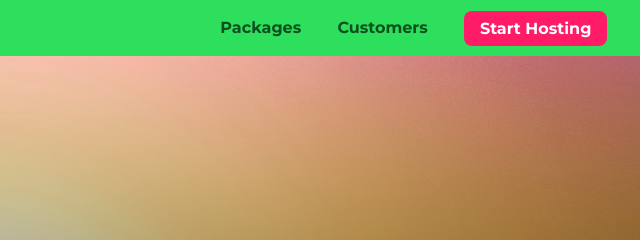
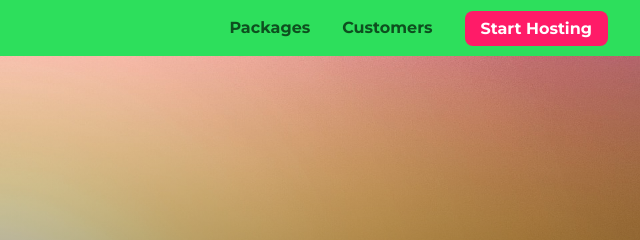
Before and after one commit to maleina/uHost, a plain HTML site: page index.html in a window 1280 px wide. Shown: the top 240 px of the page, 640-1280 px from the left. Drawn offline with Linux system fonts and the light colour scheme.

Commit message:
refactor: Change header to flex box

```diff
--- a/shared.css
+++ b/shared.css
@@ -35,11 +35,9 @@ main {
   background: #2ddf5c;
   padding: 0.5rem 1rem;
   z-index: 1;
-}
-
-.main-header > div {
-  display: inline-block;
-  vertical-align: middle;
+  display: flex;
+  align-items: center;
+  justify-content: space-between;
 }
 
 .toggle-button {
@@ -68,14 +66,12 @@ main {
   color: #0e4f1f;
   text-decoration: none;
   font-weight: bold;
-  height: 2.5rem;
   /* width: 20px; */
-  display: inline-block;
-  vertical-align: middle;
 }
 
 .main-header__brand img {
-  height: 100%;
+  height: 2.5rem;
+  vertical-align: middle;
   /* width: 100%; */
 }
 
@@ -87,10 +83,10 @@ main {
   margin: 0;
   padding: 0;
   list-style: none;
+  display: flex;
 }
 
 .main-nav__item {
-  display: inline-block;
   margin: 0 1rem;
 }
 
@@ -131,10 +127,7 @@ main {
   }
 
   .main-nav {
-    display: inline-block;
-    text-align: right;
-    width: calc(100% - 44px);
-    vertical-align: middle;
+    display: flex;
   }
 }
 
```
